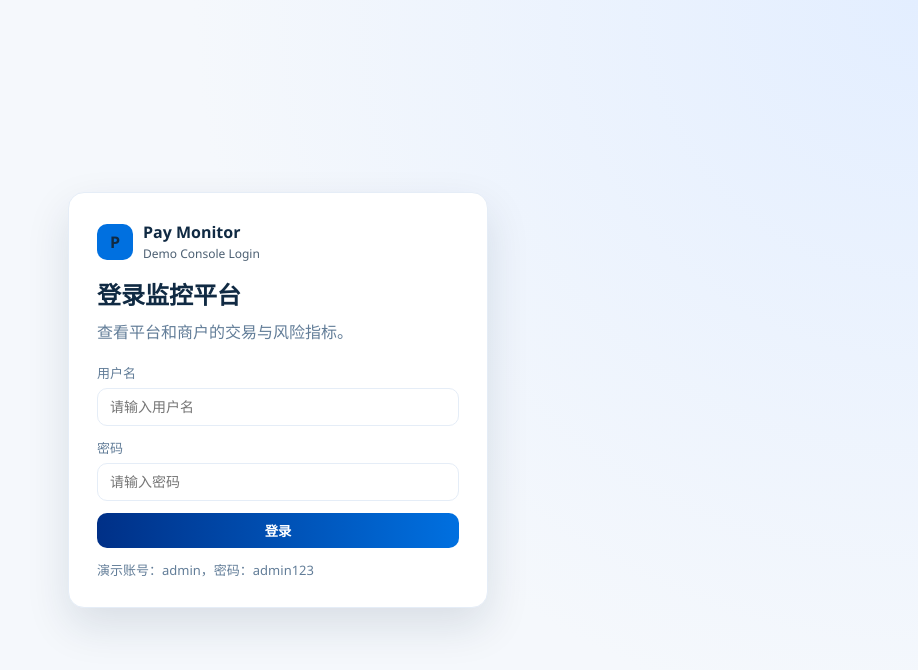
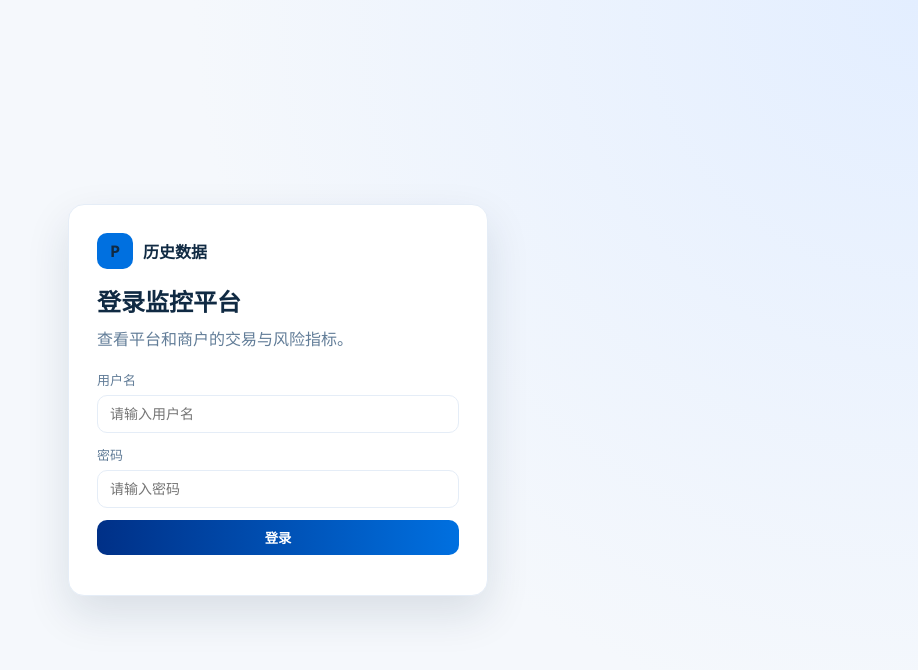
Before and after one commit to panlin0913-dot/Dashboard, a plain HTML site: page ui/login.html in a window 1280 px wide. Shown: the whole page, without its empty margins (362-1280 px from the left). Drawn offline with Linux system fonts and the light colour scheme.

Commit message:
Update dashboard and login labels to historical data wording.
Renames platform and merchant tabs, replaces Pay Monitor branding with 历史数据, and removes demo credential text from the login page.

```diff
--- a/ui/login.html
+++ b/ui/login.html
@@ -3,7 +3,7 @@
 <head>
   <meta charset="UTF-8" />
   <meta name="viewport" content="width=device-width, initial-scale=1.0" />
-  <title>Pay Monitor Login</title>
+  <title>历史数据登录</title>
   <link rel="stylesheet" href="./styles.css" />
 </head>
 <body class="login-body">
@@ -12,8 +12,7 @@
       <div class="login-brand">
         <div class="brand-badge">P</div>
         <div>
-          <p class="brand-title">Pay Monitor</p>
-          <p class="brand-subtitle">Demo Console Login</p>
+          <p class="brand-title">历史数据</p>
         </div>
       </div>
 
@@ -32,7 +31,7 @@
         <button type="submit" class="primary-btn">登录</button>
       </form>
 
-      <p id="loginMessage" class="login-message">演示账号：admin，密码：admin123</p>
+      <p id="loginMessage" class="login-message"></p>
     </section>
   </main>
 
```
Also changed, not shown: ui/index.html (+3 -4 lines).
